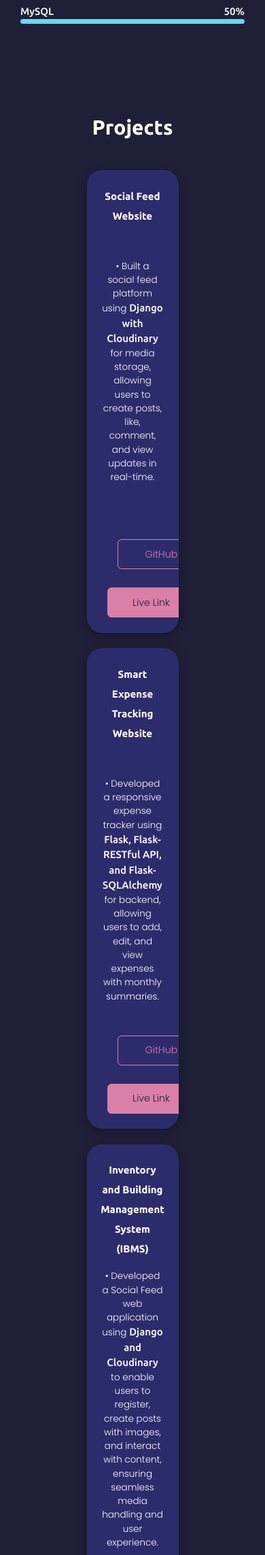
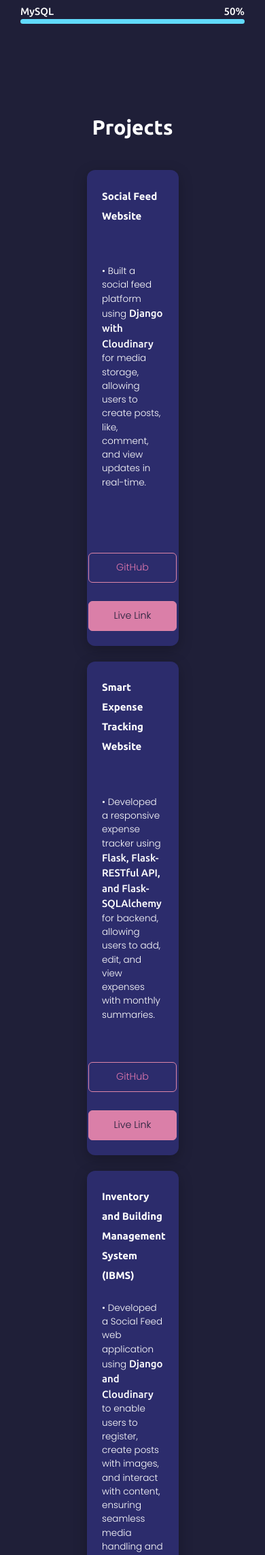
Before and after one commit to Ramela-M-S/Personal-Portfolio, a Django app: page / in a window 390 px wide. Shown: the part 2198-4485 px from the top of the page at 68% size. Run offline with Django 5.2, Linux system fonts and the light colour scheme; some libraries are stand-ins or nearby versions.

Commit message:
Final Deploy

```diff
--- a/static/css/style.css
+++ b/static/css/style.css
@@ -498,24 +498,27 @@
 
 
 /* Projects Section */
+/* Projects Section */
 .projects-container {
+    display: flex;          /* ensure flexbox is enabled */
     justify-content: center;
     align-items: center;
+    flex-wrap: wrap;
     margin: auto;
-    flex-wrap: wrap;
-}
-
-
-
-
+    gap: 1rem;              /* optional spacing between items */
+}
+
+/* Make projects responsive */
 .projects-item {
     overflow: hidden;
-    width: 20rem;
+    width: 90%;             /* relative width for mobile */
+    max-width: 30rem;       /* max width for large screens */
     margin: 1rem;
     background: #2c2c6c;
     border-radius: 1.5rem;
     padding: 2rem 1rem;
     text-align: center;
+    box-sizing: border-box; /* include padding in width */
 }
 
 .projects-item h1 {
@@ -524,17 +527,32 @@
 }
 
 .projects-item p {
-    line-height: 20px;
-    font-size: .9rem;
-}
-
+    line-height: 1.5rem;
+    font-size: 0.9rem;
+}
+
+/* Buttons inside project item */
 .buttons {
     display: flex;
-    justify-content: space-around;
+    justify-content: center; /* center buttons on small screens */
     gap: 1rem;
     margin-top: 1rem;
-    width: 100%;
-}
+    flex-wrap: wrap;         /* wrap buttons if they overflow */
+}
+
+/* Media Queries for Smaller Devices */
+@media (min-width: 768px) {
+    .projects-item {
+        width: 45%;  /* two items per row on tablets */
+    }
+}
+
+@media (min-width: 1200px) {
+    .projects-item {
+        width: 30%;  /* three items per row on large screens */
+    }
+}
+
 
 
 
@@ -916,49 +934,67 @@
 
     .projects-container {
         padding: 1rem 0;
-        flex-wrap: wrap;
+        flex-wrap: nowrap;
         flex-direction: column;
-        gap: 1.5rem;
+        gap: 1rem;
         align-items: center;
         justify-content: center;
     }
 
     .projects-item {
-        width: 95%;
-        min-height: auto;
-        max-width: none;
+        width: 96%;
+        max-width: 420px;
         margin: 0 auto;
-        padding: 1.5rem;
+        padding: 1rem 1.1rem;
         flex-shrink: 0;
         display: flex;
         flex-direction: column;
-        align-items: center;
-        justify-content: center;
+        align-items: flex-start;
+        justify-content: flex-start;
         background: #2c2c6c;
-        border-radius: 1.5rem;
-        box-shadow: 0 4px 15px rgba(0, 0, 0, 0.3);
+        border-radius: 12px;
+        box-shadow: 0 6px 20px rgba(0, 0, 0, 0.25);
+        box-sizing: border-box;
     }
 
     .projects-item h2 {
-        font-size: 1.1rem;
+        font-size: 1.15rem;
+        margin-bottom: 0.5rem;
+        width: 100%;
+        text-align: left;
     }
 
     .projects-item p {
-        font-size: 0.85rem;
-        line-height: 1.4;
+        font-size: 0.95rem;
+        line-height: 1.5;
+        margin-bottom: 0.8rem;
+        text-align: left;
     }
 
     .buttons {
-        flex-direction: column;
-        gap: 0.5rem;
-        padding: 0 0.5rem;
+        display: flex;
+        gap: 0.6rem;
+        width: 100%;
+        justify-content: space-between;
+        padding: 0;
     }
 
     .buttons a {
-        width: 100%;
-        font-size: 0.85rem;
-        padding: 0.6rem 1rem;
+        width: 48%;
+        font-size: 0.95rem;
+        padding: 0.6rem 0.6rem;
         text-align: center;
+        display: inline-block;
+    }
+
+    /* Ensure buttons stack on very small screens */
+    @media (max-width: 360px) {
+        .buttons {
+            flex-direction: column;
+        }
+        .buttons a {
+            width: 100%;
+        }
     }
 
     /* Contact Section */
```
